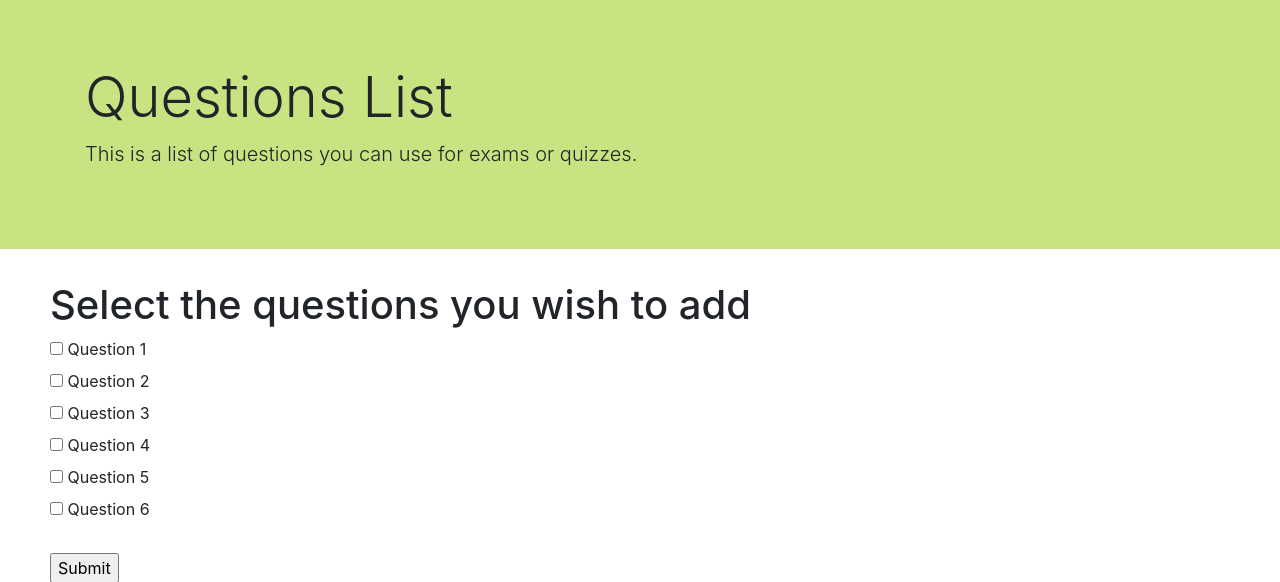
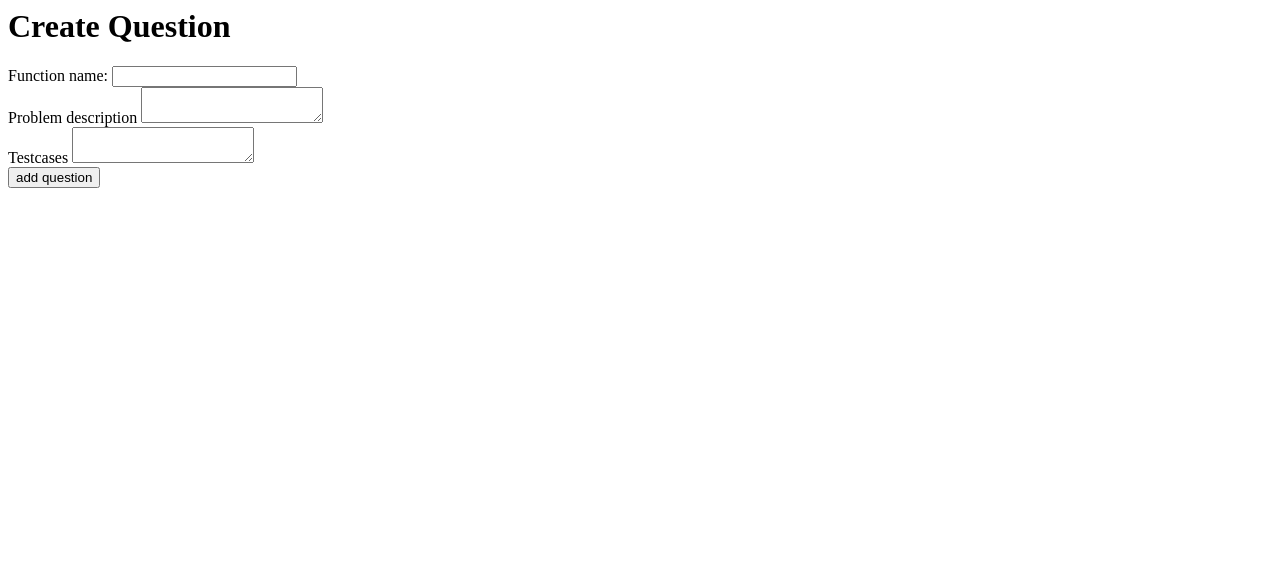
Before and after one commit to Mehakpreet21/OnlineGrading-1, a Django app: template exam/templates/exam/question/add.html in a window 1280 px wide. Shown: the top 582 px of the page. Run offline with Django 4.2, Linux system fonts and the light colour scheme; the template is opened without the code that fills it, so the values that code supplies are empty; some libraries are stand-ins or nearby versions.

Commit message:
finished questions section

```diff
--- a/exam/templates/exam/question/add.html
+++ b/exam/templates/exam/question/add.html
@@ -1,3 +1,19 @@
+
+<h1>Create Question</h1>
+<form method="POST">
+  {% csrf_token %}
+
+  Function name: <input type="text" name="name" required> <br>
+  Problem description
+  <textarea name="detail"></textarea> <br>
+  Testcases
+  <textarea name="testcases"></textarea> <br>
+  <input type="submit" value="add question">
+</form>
+
+
+
+<!--
 <!DOCTYPE html>
 <html lang="en" dir="ltr">
   <head>
@@ -35,3 +51,4 @@
     <script src="https://stackpath.bootstrapcdn.com/bootstrap/4.3.1/js/bootstrap.min.js" integrity="sha384-JjSmVgyd0p3pXB1rRibZUAYoIIy6OrQ6VrjIEaFf/nJGzIxFDsf4x0xIM+B07jRM" crossorigin="anonymous"></script>
   </body>
 </html>
+-->
--- a/exam/views/exams.py
+++ b/exam/views/exams.py
@@ -6,7 +6,7 @@ from django.utils.decorators import method_decorator
 from django.shortcuts import redirect, render, get_object_or_404
 
 from authentication.decorators import teacher_required
-from exam.models import Exam, ExamQuestion
+from exam.models import Exam, ExamQuestion, Question
 
 # Create your views here.
 
@@ -25,7 +25,9 @@ class ExamAdd(View):
     template_name = 'exam/exam/add.html'
 
     def get(self, request):
-        return render(request, self.template_name)
+        questions = Question.objects.all()
+
+        return render(request, self.template_name, { "questions": questions })
 
 
     def post(self, request):
--- a/exam/views/questions.py
+++ b/exam/views/questions.py
@@ -35,7 +35,7 @@ class QuestionAdd(View):
 
         question.save()
 
-        return redirect('/questions')
+        return redirect('/exam/questions')
 
 
 @method_decorator(teacher_required, name='dispatch')
```
Also changed, not shown: exam/models.py (+37 -0 lines), README.md.
